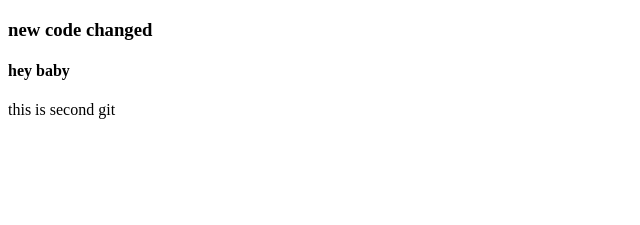
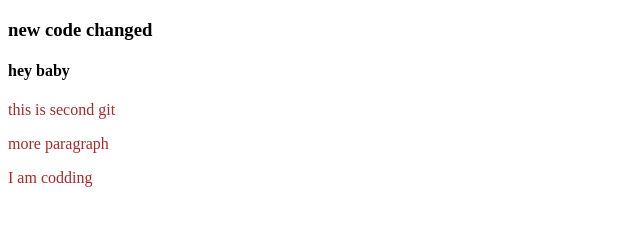
Before and after one commit to Sarfaraj116/my-second-repo, a plain HTML site: page index.html in a window 1280 px wide. Shown: the part 61-286 px from the top of the page, without its empty margins (0-640 px from the left). Drawn offline with Linux system fonts and the light colour scheme.

Commit message:
style added

```diff
--- a/index.html
+++ b/index.html
@@ -5,11 +5,14 @@
     <meta http-equiv="X-UA-Compatible" content="IE=edge">
     <meta name="viewport" content="width=device-width, initial-scale=1.0">
     <title>My Second git</title>
+    <link rel="stylesheet" href="style.css">
 </head>
 <body>
     <h1>This is fantastic</h1>
     <h3>new code changed</h3>
     <h4>hey baby</h4>
     <p>this is second git</p>
+    <p>more paragraph</p>
+    <p>I am codding</p>
 </body>
 </html>
--- /dev/null
+++ b/style.css
@@ -0,0 +1,3 @@
+p{
+    color: brown;
+}
```
